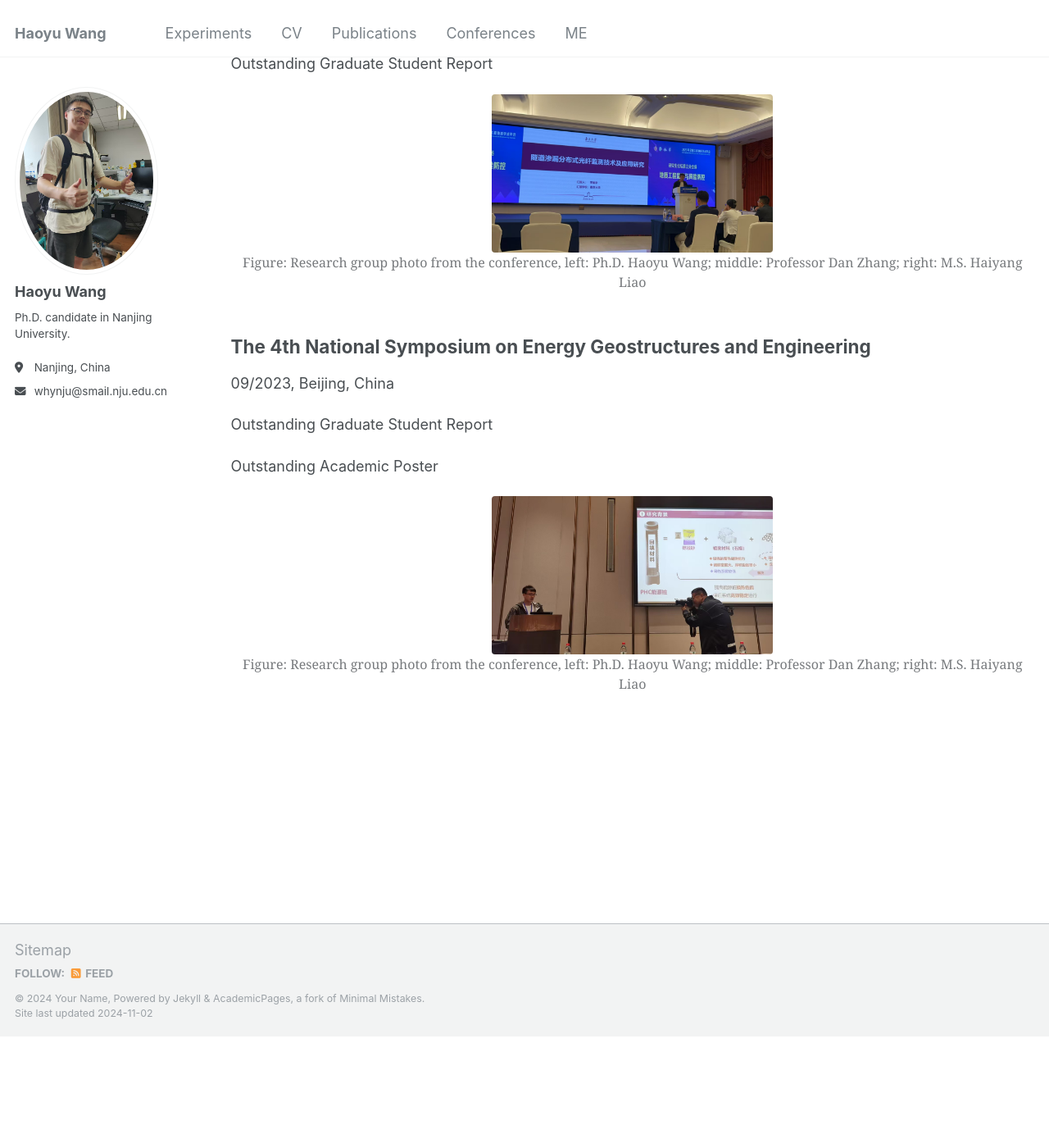
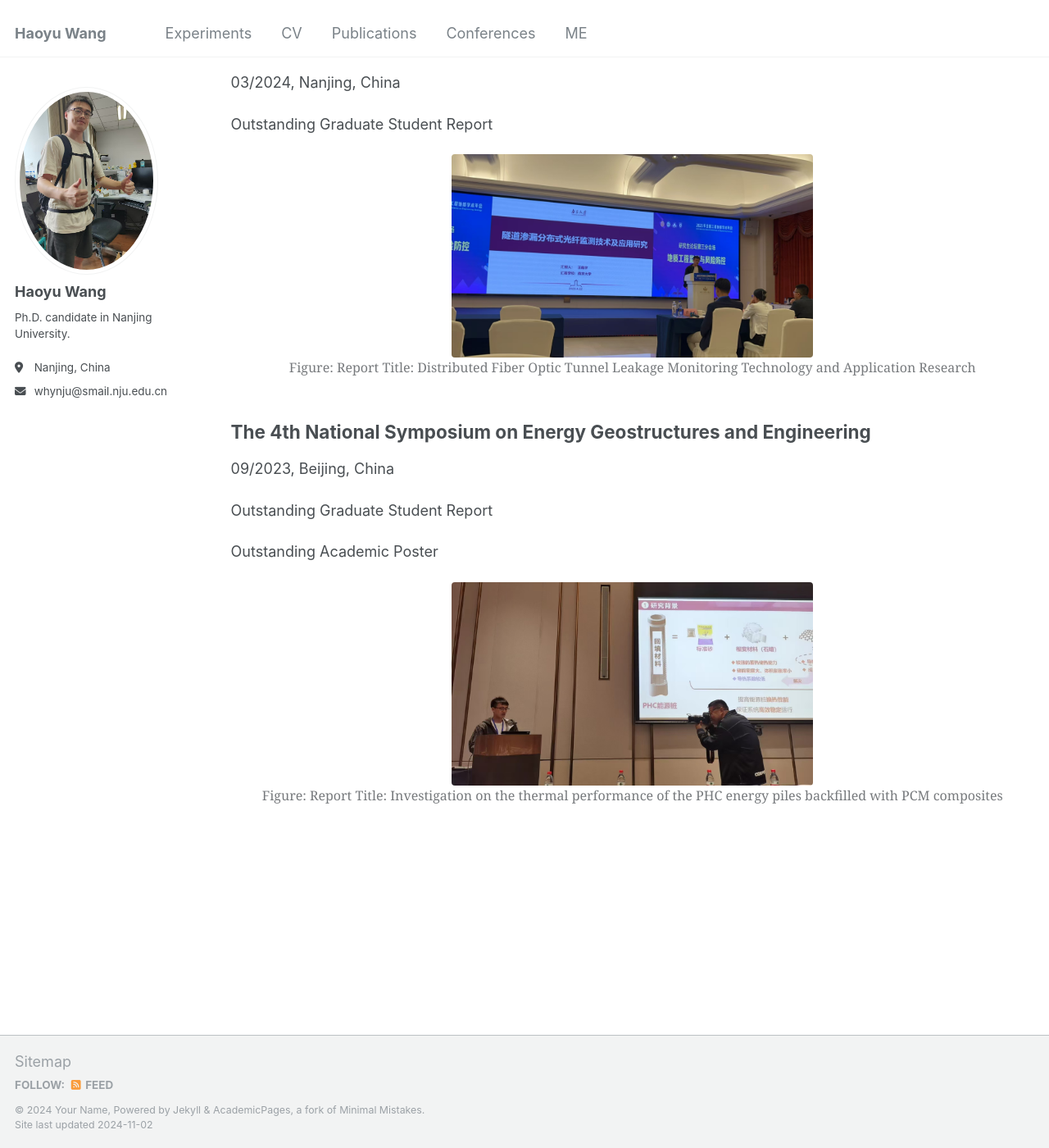
Before and after one commit to Whynot-cell/Whynot-cell.github.io, a Jekyll site: the page built from _pages/conference.html, in a window 1280 px wide and 1400 px high, scrolled down 664 px. Shown: the whole window at 82% size. Built offline with Jekyll 4.4.1, drawn with Linux system fonts in a browser that asks for light colours; before the commit the page ends 1928 px from its top, so only the background shows below that.

Commit message:
Update conference.html

```diff
--- a/_pages/conference.html
+++ b/_pages/conference.html
@@ -63,7 +63,7 @@ author_profile: true
   <p>09/2024, Chongqing, China</p>
   <figure>
     <img src="/images/光纤大会重庆照片.png" alt="Fiber Optic Conference Chongqing Photo"
-      style="width: 35%; display: block; margin: 0 auto;">
+      style="width: 45%; display: block; margin: 0 auto;">
     <figcaption>Figure: Research group photo from the conference, left: Ph.D. Haoyu Wang; middle: Professor Dan Zhang;
       right:
       M.S. Haiyang Liao</figcaption>
@@ -78,10 +78,8 @@ author_profile: true
   <p>Outstanding Graduate Student Report</p>
   <figure>
     <img src="/images/工程地质年会照片.png" alt="Fiber Optic Conference Chongqing Photo"
-      style="width: 35%; display: block; margin: 0 auto;">
-    <figcaption>Figure: Research group photo from the conference, left: Ph.D. Haoyu Wang; middle: Professor Dan Zhang;
-      right:
-      M.S. Haiyang Liao</figcaption>
+      style="width: 45%; display: block; margin: 0 auto;">
+    <figcaption>Figure: Report Title: Distributed Fiber Optic Tunnel Leakage Monitoring Technology and Application Research</figcaption>
   </figure>
 </div>
 
@@ -92,9 +90,7 @@ author_profile: true
   <p>Outstanding Academic Poster</p>
   <figure>
     <img src="/images/能源地下结构会议照片.png" alt="Fiber Optic Conference Chongqing Photo"
-      style="width: 35%; display: block; margin: 0 auto;">
-    <figcaption>Figure: Research group photo from the conference, left: Ph.D. Haoyu Wang; middle: Professor Dan Zhang;
-      right:
-      M.S. Haiyang Liao</figcaption>
+      style="width: 45%; display: block; margin: 0 auto;">
+    <figcaption>Figure: Report Title: Investigation on the thermal performance of the PHC energy piles backfilled with PCM composites</figcaption>
   </figure>
 </div>
```
